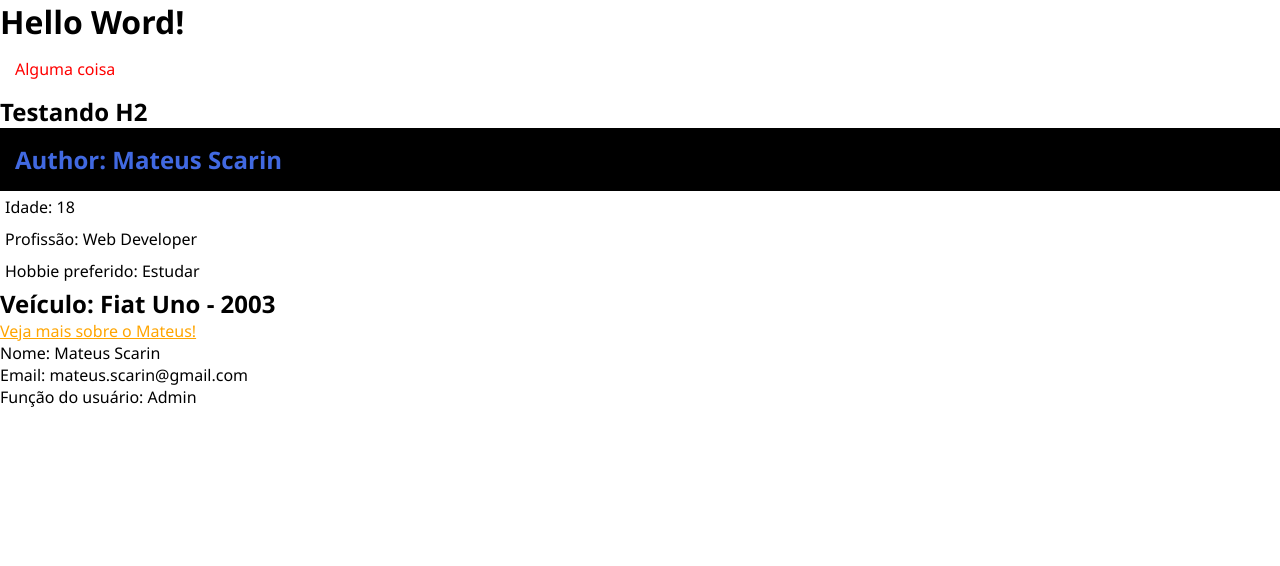
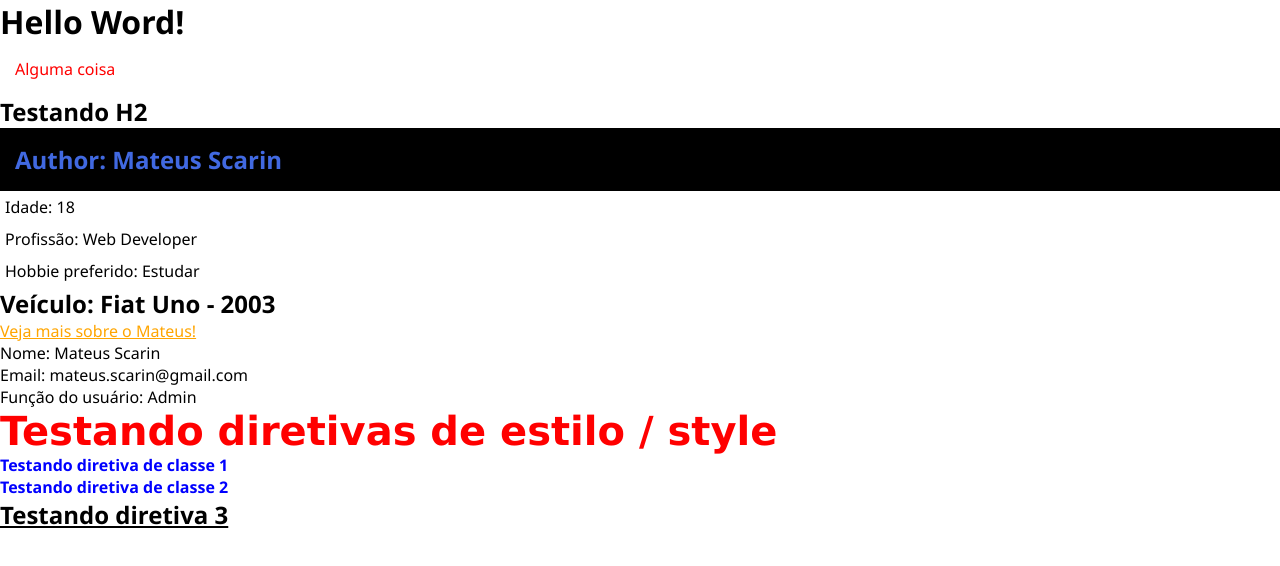
Before and after one commit to mateusscarin/curso-angular, an Angular app: page / in a window 1280 px wide. Shown: the top 566 px of the page. Built offline with nearby package versions, Linux system fonts and the light colour scheme.

Commit message:
feat: aula 8 - Diretivas do Angular

```diff
--- a/src/app/app.component.html
+++ b/src/app/app.component.html
@@ -3,3 +3,4 @@
 <h2>Testando H2</h2>
 <app-first-component></app-first-component>
 <app-parent-data [name]="userName" [userData]="userData"></app-parent-data>
+<app-directives></app-directives>
--- a/src/app/app.module.ts
+++ b/src/app/app.module.ts
@@ -4,12 +4,14 @@ import { BrowserModule } from '@angular/platform-browser';
 import { AppComponent } from './app.component';
 import { FirstComponentComponent } from './components/first-component/first-component.component';
 import { ParentDataComponent } from './components/parent-data/parent-data.component';
+import { DirectivesComponent } from './components/directives/directives.component';
 
 @NgModule({
   declarations: [
     AppComponent,
     FirstComponentComponent,
-    ParentDataComponent
+    ParentDataComponent,
+    DirectivesComponent
   ],
   imports: [
     BrowserModule
--- /dev/null
+++ b/src/app/components/directives/directives.component.css
@@ -0,0 +1,11 @@
+.small-title {
+  font-size: 1rem;
+}
+
+.blue-title {
+  color: blue;
+}
+
+.underline-title {
+  text-decoration: underline;
+}
--- /dev/null
+++ b/src/app/components/directives/directives.component.html
@@ -0,0 +1,6 @@
+<h2 [ngStyle]="{ 'font-size': size + 'px', 'font-family': font, color: color }">
+  Testando diretivas de estilo / style
+</h2>
+<h2 [ngClass]="classes">Testando diretiva de classe 1</h2>
+<h2 [ngClass]="classes">Testando diretiva de classe 2</h2>
+<h2 [ngClass]="underline">Testando diretiva 3</h2>
--- /dev/null
+++ b/src/app/components/directives/directives.component.ts
@@ -0,0 +1,20 @@
+import { Component, OnInit } from '@angular/core';
+
+@Component({
+  selector: 'app-directives',
+  templateUrl: './directives.component.html',
+  styleUrls: ['./directives.component.css'],
+})
+export class DirectivesComponent implements OnInit {
+  size = 40;
+  font = 'Verdana';
+  color = 'red';
+
+  classes = ['blue-title', 'small-title'];
+
+  underline = 'underline-title';
+
+  constructor() {}
+
+  ngOnInit(): void {}
+}
```
Also changed, not shown: 1 other file (tests, documents, lock files or other folders).
